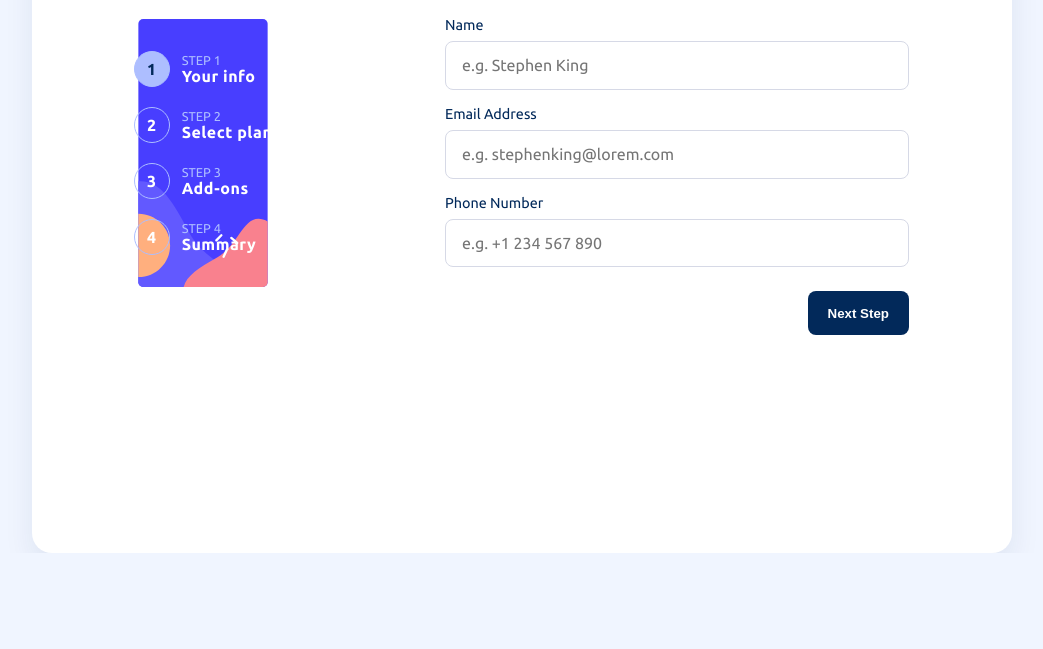
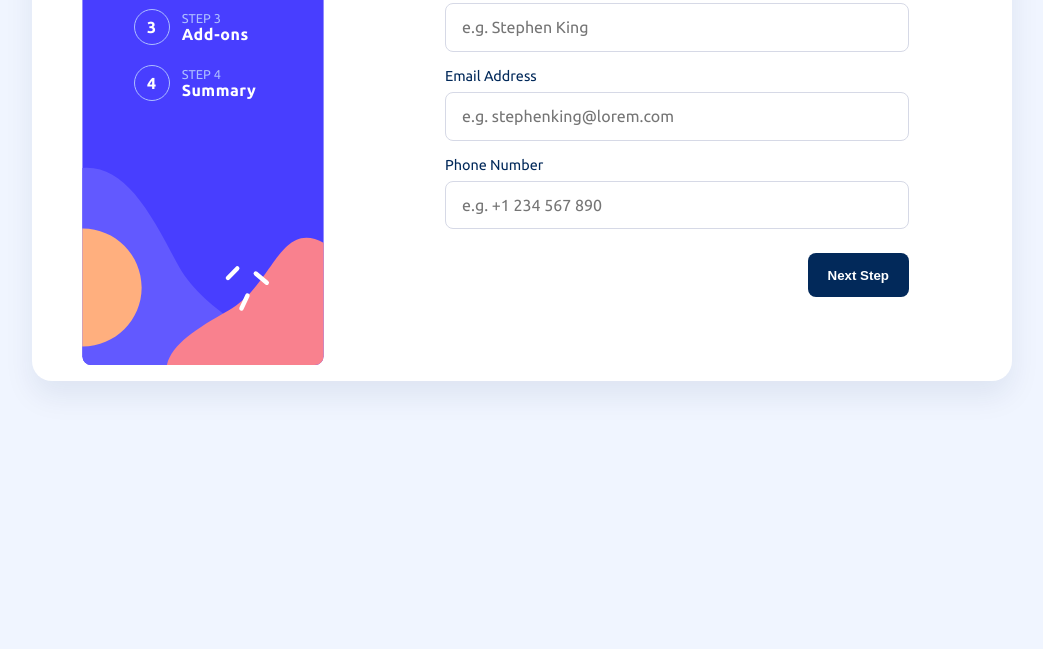
Before and after one commit to Thelma-dot/multi-step-form-main, a plain HTML site: page index.html in a window 1280 px wide. Shown: the part 247-896 px from the top of the page, without its empty margins (118-1161 px from the left). Before the commit the page ends 800 px from the top, so only its background shows below. Drawn offline with Linux system fonts and the light colour scheme.

Commit message:
Revert: remove desktop vertical centering; restore original margins and alignment

```diff
--- a/style.css
+++ b/style.css
@@ -583,12 +583,12 @@ body.is-yearly .billing__label[data-billing="yearly"] {
 
     /* 900px */
     .app {
-        min-height: 100vh;
+        min-height: auto;
         display: grid;
         grid-template-columns: 310px 1fr;
-        align-items: center;
+        align-items: stretch;
         width: min(980px, 92%);
-        margin: 0 auto;
+        margin: 6rem auto;
         background: var(--white);
         border-radius: 20px;
         box-shadow: 0 15px 30px rgba(2, 41, 90, .08);
@@ -640,7 +640,7 @@ body.is-yearly .billing__label[data-billing="yearly"] {
     }
 
     .content {
-        margin: 0;
+        margin: auto 0;
         width: 100%;
         min-height: 500px;
         padding: 2rem 3rem;
```
